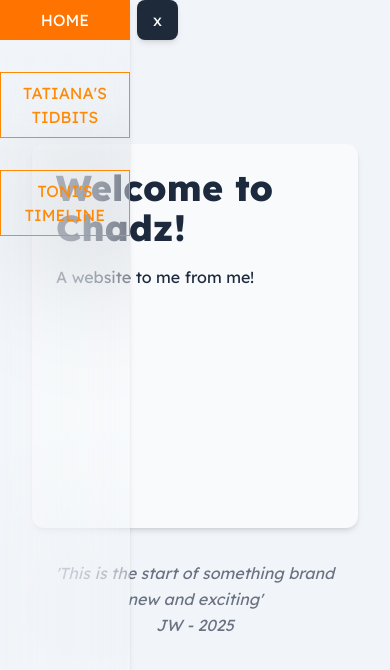
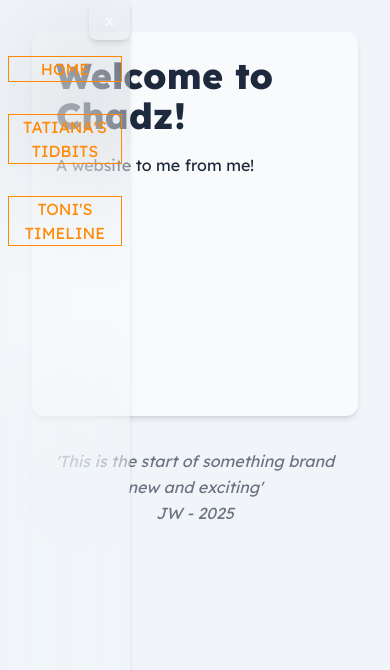
Before and after one commit to Jamickin/chata, a SvelteKit app: page / in a window 390 px wide. Shown: the top 670 px of the page. Built offline with nearby package versions, Linux system fonts and the light colour scheme.

Commit message:
Updated Nav

```diff
--- a/src/app.css
+++ b/src/app.css
@@ -1,7 +1,7 @@
 @import 'tailwindcss';
 
 body {
-	@apply dark:bg-slate-900 bg-slate-100 text-slate-800 dark:text-slate-50 antialiased px-8 mt-36;
+	@apply dark:bg-slate-900 bg-slate-100 text-slate-800 dark:text-slate-50 antialiased px-8;
 	font-family: 'Lexend', sans-serif;
 	scroll-behavior: smooth;
 }
--- a/src/lib/components/Footer.svelte
+++ /dev/null
@@ -1,4 +0,0 @@
-<footer class="w-full p-4 text-center text-gray-500 italic">
-	<p>'This is the start of something brand new and exciting'</p>
-	<p>JW - 2025</p>
-</footer>
--- a/src/lib/components/Header.svelte
+++ /dev/null
@@ -1,64 +0,0 @@
-<script>
-	import { onMount } from 'svelte';
-	let mobile = $state(false);
-	let sidebarOpen = $state(true);
-
-	onMount(() => {
-		const mediaQuery = window.matchMedia('(max-width: 768px)');
-		mobile = mediaQuery.matches;
-		mediaQuery.addEventListener('change', (e) => {
-			mobile = e.matches;
-		});
-		$effect(() => (sidebarOpen = true));
-	});
-</script>
-
-{#if sidebarOpen && mobile}
-	<header
-		class="flex fixed gap-4 items-center shadow-md backdrop-blur-3xl left-0 top-0
-	{sidebarOpen ? 'translate-x-0' : '-translate-x-4'}
-	{mobile ? 'h-full w-1/3' : 'w-full h-28'}"
-	>
-		<button
-			onclick={() => {
-				sidebarOpen = !sidebarOpen;
-			}}
-			class="absolute top-0 -right-12 p-2 text-white bg-gray-800 hover:bg-gray-600 rounded-full"
-		>
-			x
-		</button>
-		<nav class="flex items-center h-full w-full {mobile ? 'flex-col' : ''}">
-			<div class="flex items-center gap-8 h-full w-full {mobile ? 'flex-col ' : 'px-8'}">
-				<a href="/" class={mobile ? 'p-2' : ''}>home</a>
-				<a href="/tati" class={mobile ? 'p-2' : ''}>Tatiana's Tidbits</a>
-				<a href="/toni" class={mobile ? 'p-2' : ''}>Toni's Timeline</a>
-			</div>
-		</nav>
-	</header>
-{:else}
-	<button
-		onclick={() => {
-			sidebarOpen = !sidebarOpen;
-		}}
-		class="absolute top-0 left-0 p-2 text-white bg-gray-800 hover:bg-gray-600 rounded-full"
-	>
-		x
-	</button>
-{/if}
-
-<style>
-	div > a {
-		@apply border w-full text-center uppercase;
-	}
-
-	a:hover {
-		background-color: rgb(255, 115, 0);
-		color: white;
-		transition: all 0.7s;
-		border: none;
-	}
-
-	header {
-		transition: translate 12000 ease-in-out;
-	}
-</style>
--- a/src/lib/components/MessageForm.svelte
+++ b/src/lib/components/MessageForm.svelte
@@ -7,6 +7,16 @@
 	let message = $state('');
 	let messages = $state([]);
 	let passcode = $state('');
+	let isMobile = $state(false);
+
+	$effect(() => {
+		if (typeof window !== 'undefined') {
+			isMobile = window.innerWidth <= 768;
+			const updateWidth = () => (isMobile = window.innerWidth <= 768);
+			window.addEventListener('resize', updateWidth);
+			return () => window.removeEventListener('resize', updateWidth);
+		}
+	});
 
 	const fetchMessages = async () => {
 		try {
@@ -55,8 +65,11 @@
 
 <h1>Toni's Timeline</h1>
 
-<section class="flex justify-around">
-	<form class="w-1/2 flex flex-col p-4 space-y-4" onsubmit={handleSubmit}>
+<section class="flex {isMobile ? 'flex-col' : ''} justify-around">
+	<form
+		class="{!isMobile ? 'w-1/2' : 'w-full'} flex flex-col p-4 space-y-4"
+		onsubmit={handleSubmit}
+	>
 		<input
 			class="p-2 border rounded-md shadow-sm"
 			type="text"
@@ -74,7 +87,7 @@
 					handleSubmit(e);
 				}
 			}}
-			class="shadow-md p-4 h-32 rounded-md border"
+			class="shadow-md p-2 h-32 rounded-md border"
 		></textarea>
 		<input
 			class="p-2 border rounded-md shadow-sm"
@@ -86,10 +99,12 @@
 			class="mt-2 bg-orange-400 text-white px-4 py-2 rounded-md shadow-md hover:bg-orange-500"
 			type="submit"
 		>
-			Send Message
+			Post
 		</button>
 	</form>
-	<div class="shadow-lg w-1/2 p-8 bg-slate-50 dark:bg-slate-800 rounded-md">
+	<div
+		class="shadow-lg {!isMobile ? 'w-1/2' : 'w-full'} p-8 bg-slate-50 dark:bg-slate-800 rounded-md"
+	>
 		<h3 class="text-lg font-bold mb-2">Preview:</h3>
 		<div class="p-4 border rounded-md shadow-md bg-white dark:bg-slate-700" if={message}>
 			<strong>{name || 'Your Name'} said:</strong>
@@ -98,7 +113,7 @@
 	</div>
 </section>
 
-<section class=" grid grid-cols-2 gap-4">
+<section class="grid {!isMobile ? 'grid-cols-2' : ''} gap-4">
 	{#each messages as message (message.id)}
 		<div
 			class="p-4 border rounded-md shadow-md bg-white dark:bg-slate-700 flex items-center flex-col"
--- /dev/null
+++ b/src/lib/components/Sidebar.svelte
@@ -0,0 +1,28 @@
+<script>
+	let openSidebar = $state(true);
+
+	function toggleSidebar() {
+		openSidebar = !openSidebar; // Use function form to safely update state
+	}
+</script>
+
+{#if openSidebar}
+	<header
+		class="flex flex-col h-full fixed gap-4 items-center shadow-md backdrop-blur-3xl w-1/3 left-0 top-0 py-12"
+	>
+		<button onclick={toggleSidebar} class="absolute top-0 right-0">x</button>
+		<nav class="flex flex-col items-center w-full p-2 gap-8">
+			<a onclick={toggleSidebar} href="/">Home</a>
+			<a onclick={toggleSidebar} href="/tati">Tatiana's Tidbits</a>
+			<a onclick={toggleSidebar} href="/toni">Toni's Timeline</a>
+		</nav>
+	</header>
+{:else}
+	<button onclick={toggleSidebar} class="fixed top-0 left-0">x</button>
+{/if}
+
+<style>
+	nav > a {
+		@apply hover:underline border h-full w-full text-center uppercase;
+	}
+</style>
--- /dev/null
+++ b/src/lib/components/Topbar.svelte
@@ -0,0 +1,18 @@
+<header
+	class="flex fixed gap-4 items-center shadow-md justify-between backdrop-blur-3xl w-full left-0 top-0 px-4"
+>
+	<h3>Welcome to Chadz</h3>
+	<nav class="flex items-center h-full w-full">
+		<div class="flex items-center h-full w-full justify-around gap-8 py-8">
+			<a href="/">home</a>
+			<a href="/tati">Tatiana's Tidbits</a>
+			<a href="/toni">Toni's Timeline</a>
+		</div>
+	</nav>
+</header>
+
+<style>
+	div > a {
+		@apply hover:underline border h-full w-full text-center uppercase;
+	}
+</style>
--- a/src/routes/+layout.svelte
+++ b/src/routes/+layout.svelte
@@ -1,16 +1,34 @@
 <script>
-	import { onMount } from 'svelte';
 	import '../app.css';
-	import Header from '$lib/components/Header.svelte';
-	import Footer from '$lib/components/Footer.svelte';
+	import Sidebar from '$lib/components/Sidebar.svelte';
+	import Topbar from '$lib/components/Topbar.svelte';
+
+	let isMobile = $state(false);
+
+	$effect(() => {
+		if (typeof window !== 'undefined') {
+			isMobile = window.innerWidth <= 768;
+			const updateWidth = () => (isMobile = window.innerWidth <= 768);
+			window.addEventListener('resize', updateWidth);
+			return () => window.removeEventListener('resize', updateWidth);
+		}
+	});
+
 	let { children } = $props();
 </script>
 
-<Header />
+{#if !isMobile}
+	<Topbar />
+{:else}
+	<Sidebar />
+{/if}
 
-<main>
+<main class={!isMobile ? 'mt-36' : 'mt-8'}>
 	{@render children()}
-	<Footer />
+	<footer class="w-full p-4 text-center text-gray-500 italic">
+		<p>'This is the start of something brand new and exciting'</p>
+		<p>JW - 2025</p>
+	</footer>
 </main>
 
 <style>
```
